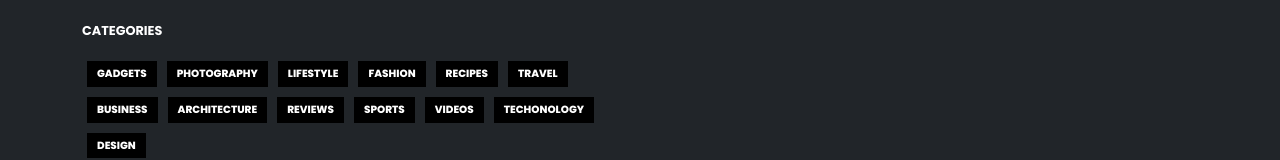
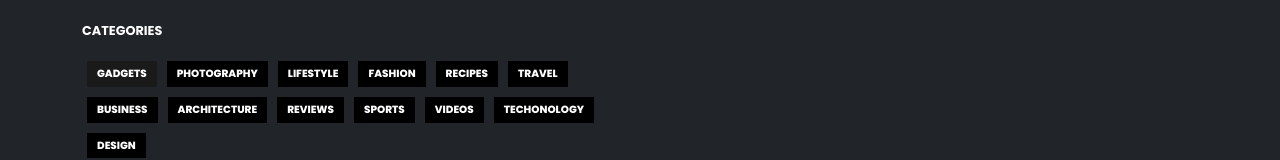
Before and after one commit to RiccardoLoPresti/proj-html-vuejs, a Vue app: page / in a window 1280 px wide. In both pictures the pointer is over the element 121 px from the left and 7868 px from the top of the page. Shown: the part 7794-7954 px from the top of the page. Built offline with nearby package versions, Linux system fonts and the light colour scheme; a small style sheet from the web is missing.

Commit message:
[add] hover cat footer

```diff
--- a/src/components/AppFooter.vue
+++ b/src/components/AppFooter.vue
@@ -238,14 +238,16 @@ footer{
         @include badge('');
         background-color: $black-color;
         margin: 5px 5px;
+        &:hover{
+                background-color: lighten($black-color, 10%);
+            }
         a{
             display: inline-block;
             color:$white-color;
-
         }
     }
 }
-
+//BOTTOM FOOTER
 .bottom-footer{
     background-color: $bg-dark-carbon-color;
     color: $text-5555-dark-grey-color;
```
